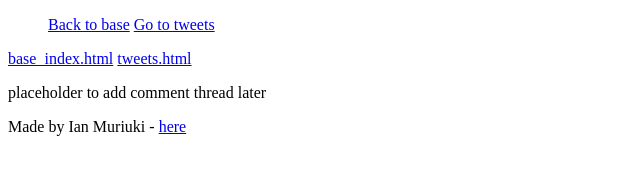
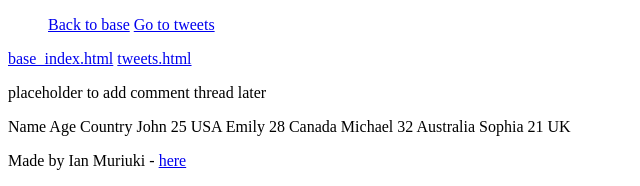
Before and after one commit to Matherii/alx_html_css, a plain HTML site: page html_basic/index.html in a window 1280 px wide. Shown: the part 658-844 px from the top of the page, without its empty margins (0-640 px from the left). Before the commit the page ends 810 px from the top, so only its background shows below. Drawn offline with Linux system fonts and the light colour scheme.

Commit message:
Some creativity

```diff
--- a/html_basic/index.html
+++ b/html_basic/index.html
@@ -30,6 +30,17 @@
             <aside>
                 <p>placeholder to add comment thread later</p>
             </aside>
+            <article>
+                <table>
+                    <thead>Name Age Country</thead>
+                    <tbody>
+                        John 25 USA
+                        Emily 28 Canada
+                        Michael 32 Australia
+                        Sophia 21 UK
+                    </tbody>
+                </table>
+            </article>
         </main>
         <footer>
             <p>Made by Ian Muriuki - <a href="https://twitter.com/IanMuriuki12" target="_blank">here</a></p>
```
